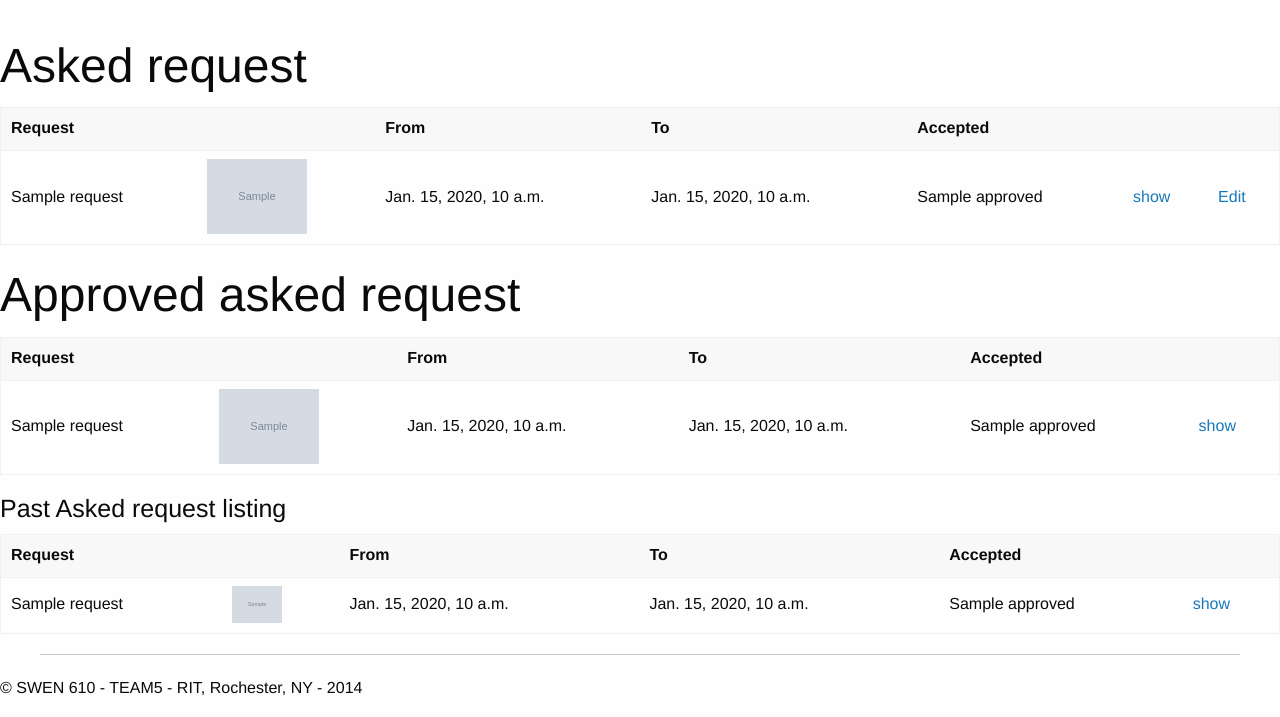
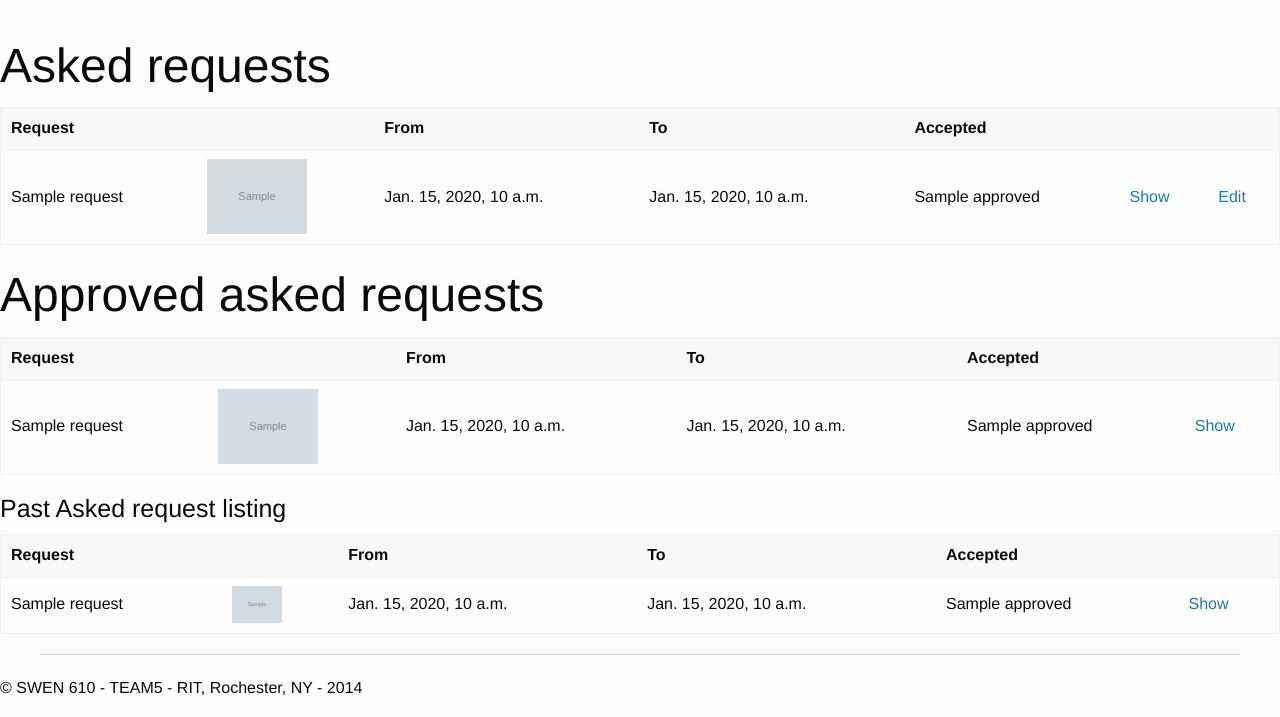
Before and after one commit to vishnutej9492/toolshare, a Django app: template toolshare/toolshare/Sharing/templates/Sharing/asked_requests_index.html in a window 1280 px wide. Shown: the part 283-1000 px from the top of the page. Run offline with Django 3.2, Linux system fonts and the light colour scheme; the template is opened without the code that fills it: most values are stand-ins (such as "Sample title", 1, 10 or a date in 2020); grey boxes marked "Sample" are stand-in pictures; some libraries are stand-ins or nearby versions.

Commit message:
more html fixes, UI related design

```diff
--- a/toolshare/toolshare/Sharing/templates/Sharing/asked_request_detail.html
+++ b/toolshare/toolshare/Sharing/templates/Sharing/asked_request_detail.html
@@ -1,4 +1,4 @@
-      {% extends "base.html" %}
+{% extends "base.html" %}
 {% block title_html %}
   Tool request detail
 {% endblock %}
--- a/toolshare/toolshare/Sharing/templates/Sharing/asked_request_edit.html
+++ b/toolshare/toolshare/Sharing/templates/Sharing/asked_request_edit.html
@@ -1,4 +1,4 @@
-      {% extends "base.html" %}
+{% extends "base.html" %}
 {% block title_html %}
   Tool request detail
 {% endblock %}
--- a/toolshare/toolshare/Sharing/templates/Sharing/asked_requests_index.html
+++ b/toolshare/toolshare/Sharing/templates/Sharing/asked_requests_index.html
@@ -6,7 +6,7 @@
   {{ bloc.super }}
 {% endblock %}
 {% block article_content %}
-  <h1>Asked request</h1>
+  <h1>Asked requests</h1>
   <table>
     <thead>
       <tr>
@@ -27,14 +27,14 @@
         <td>{{ request.start_date }}</td>
         <td>{{ request.end_date }}</td>
         <td>{{ request.approved }}</td>
-        <td><a href={% url 'sharing:asked-request-detail' request.id %}>show</a></td>
+        <td><a href={% url 'sharing:asked-request-detail' request.id %}>Show</a></td>
         <td><a href={% url 'sharing:asked-request-edit' request.id %}>Edit</a></td>
       </tr>
     {% endfor %}
     </tbody>
   </table>
 
-  <h1>Approved asked request</h1>
+  <h1>Approved asked requests</h1>
   <table>
     <thead>
       <tr>
@@ -54,7 +54,7 @@
         <td>{{ request.start_date }}</td>
         <td>{{ request.end_date }}</td>
         <td>{{ request.approved }}</td>
-        <td><a href={% url 'sharing:asked-request-detail' request.id %}>show</a></td>
+        <td><a href={% url 'sharing:asked-request-detail' request.id %}>Show</a></td>
       </tr>
     {% endfor %}
     </tbody>
@@ -80,7 +80,7 @@
         <td>{{ request.start_date }}</td>
         <td>{{ request.end_date }}</td>
         <td>{{ request.approved }}</td>
-        <td><a href={% url 'sharing:asked-request-detail' request.id %}>show</a></td>
+        <td><a href={% url 'sharing:asked-request-detail' request.id %}>Show</a></td>
       </tr>
     {% endfor %}
     </tbody>
--- a/toolshare/toolshare/Sharing/templates/Sharing/borrowed_tools.html
+++ b/toolshare/toolshare/Sharing/templates/Sharing/borrowed_tools.html
@@ -25,7 +25,7 @@
         <td>{{ request.lender }}</td>
         <td>
 
-          <div>{% if request.tool.image %}<img src="{{ request.tool.image.url }}" width="100">{% else %}no image{% endif %} | {{ request.tool.name }} </div>
+          <div>{% if request.tool.image %}<img src="{{ request.tool.image.url }}" width="100">{% else %} No image {% endif %} | {{ request.tool.name }} </div>
         </td>
         <td>{{ request.start_date }}</td>
         <td>{{ request.end_date }}</td>
@@ -55,7 +55,7 @@
         <td>{{ request.lender }}</td>
         <td>
 
-          <div>{% if request.tool.image %}<img src="{{ request.tool.image.url }}" width="100">{% else %}no image{% endif %} | {{ request.tool.name }} </div>
+          <div>{% if request.tool.image %}<img src="{{ request.tool.image.url }}" width="100">{% else %} No image {% endif %} | {{ request.tool.name }} </div>
         </td>
         <td>{{ request.start_date }}</td>
         <td>{{ request.end_date }}</td>
--- a/toolshare/toolshare/Sharing/templates/Sharing/create_request.html
+++ b/toolshare/toolshare/Sharing/templates/Sharing/create_request.html
@@ -10,7 +10,7 @@
         {% csrf_token %}
         <table>
           <tr>
-            <td>{% if tool.image %}<img src="{{ tool.image.url }}" width="300">{% else %}no image{% endif %}</td>
+            <td>{% if tool.image %}<img src="{{ tool.image.url }}" width="300">{% else %} No image {% endif %}</td>
             <td>owner: {{ tool.owner }} </td>
             <td>pickup arrangement: {{ tool.owner.pickup_loc }} </td>
           </tr>
--- a/toolshare/toolshare/Sharing/templates/Sharing/given_tools.html
+++ b/toolshare/toolshare/Sharing/templates/Sharing/given_tools.html
@@ -25,7 +25,7 @@
         <td>{{ request.borrower }}</td>
         <td>
 
-          <div>{% if request.tool.image %}<img src="{{ request.tool.image.url }}" width="100">{% else %}no image{% endif %} | {{ request.tool.name }} </div>
+          <div>{% if request.tool.image %}<img src="{{ request.tool.image.url }}" width="100">{% else %} No image {% endif %} | {{ request.tool.name }} </div>
         </td>
         <td>{{ request.start_date }}</td>
         <td>{{ request.end_date }}</td>
@@ -55,7 +55,7 @@
         <td>{{ request.borrower }}</td>
         <td>
 
-          <div>{% if request.tool.image %}<img src="{{ request.tool.image.url }}" width="100">{% else %}no image{% endif %} | {{ request.tool.name }} </div>
+          <div>{% if request.tool.image %}<img src="{{ request.tool.image.url }}" width="100">{% else %} No image {% endif %} | {{ request.tool.name }} </div>
         </td>
         <td>{{ request.start_date }}</td>
         <td>{{ request.end_date }}</td>
--- a/toolshare/toolshare/Sharing/templates/Sharing/given_tools_coordinator.html
+++ b/toolshare/toolshare/Sharing/templates/Sharing/given_tools_coordinator.html
@@ -24,7 +24,7 @@
       {% for request in s.current_given_tools %}
         <tr>
           <td>{{ request }}</td>
-          <td>{% if request.tool.image %}<img src="{{ request.tool.image.url }}" width="100">{% else %}no image{% endif %}</td>
+          <td>{% if request.tool.image %}<img src="{{ request.tool.image.url }}" width="100">{% else %} No Image {% endif %}</td>
           <td>{{ request.start_date }}</td>
           <td>{{ request.end_date }}</td>
           <td><a href={% url 'sharing:given-tool-edit' request.id %}>End sharing...</a></td>
@@ -32,7 +32,6 @@
       {% endfor %}
       </tbody>
     </table>
-
     <h1>Past given tools</h1>
     <table>
       <thead>
--- a/toolshare/toolshare/Sharing/templates/Sharing/index.html
+++ b/toolshare/toolshare/Sharing/templates/Sharing/index.html
@@ -1 +1 @@
-<button type="submit">arrangements</button>
+<button type="submit">Arrangements</button>
--- a/toolshare/toolshare/Sharing/templates/Sharing/received_request_detail.html
+++ b/toolshare/toolshare/Sharing/templates/Sharing/received_request_detail.html
@@ -36,7 +36,7 @@
             {% if tool_request.tool.image %}
                 <td><img src="{{ tool_request.tool.image.url }}" width="300" ></td>
             {% else %}
-                <td>no image found</td>
+                <td> No image found</td>
             {% endif %}
         </tr>
         </thead>
@@ -45,5 +45,5 @@
             <button class="button" type="submit" name="btn_approve">Approve Request</button>
             <button class="button" type="submit" name="btn_reject">Reject Request</button>
       {% endif %}
-      <a class="small button" href="{{back}}">Cancel</a>
+      <a class="button" href="{{back}}">Cancel</a>
 {% endblock %}
--- a/toolshare/toolshare/Sharing/templates/Sharing/received_requests_coordinator_index.html
+++ b/toolshare/toolshare/Sharing/templates/Sharing/received_requests_coordinator_index.html
@@ -24,7 +24,7 @@
       {% for request in s.waiting_asked_requests %}
         <tr>
           <td>{{ request }}</td>
-          <td>{% if request.tool.image %}<img src="{{ request.tool.image.url }}" width="100">{% else %}no image{% endif %}</td>
+          <td>{% if request.tool.image %}<img src="{{ request.tool.image.url }}" width="100">{% else %} No image {% endif %}</td>
           <td>{{ request.start_date }}</td>
           <td>{{ request.end_date }}</td>
           <td><a href={% url 'sharing:received-request-detail' request.id %}>Detail/Approve...</a></td>
@@ -49,7 +49,7 @@
       {% for request in s.approved_asked_requests %}
         <tr>
           <td>{{ request }}</td>
-          <td>{% if request.tool.image %}<img src="{{ request.tool.image.url }}" width="50">{% else %}no image{% endif %}</td>
+          <td>{% if request.tool.image %}<img src="{{ request.tool.image.url }}" width="50">{% else %} No image {% endif %}</td>
           <td>{{ request.start_date }}</td>
           <td>{{ request.end_date }}</td>
           <td><a href={% url 'sharing:received-request-detail' request.id %}>Detail/Approve...</a></td>
@@ -74,7 +74,7 @@
       {% for request in s.past_asked_requests %}
         <tr>
           <td>{{ request }}</td>
-          <td>{% if request.tool.image %}<img src="{{ request.tool.image.url }}" width="50">{% else %}no image{% endif %}</td>
+          <td>{% if request.tool.image %}<img src="{{ request.tool.image.url }}" width="50">{% else %} No image {% endif %}</td>
           <td>{{ request.start_date }}</td>
           <td>{{ request.end_date }}</td>
           <td>{{ request.approved }}</td>
--- a/toolshare/toolshare/Sharing/templates/Sharing/received_requests_index.html
+++ b/toolshare/toolshare/Sharing/templates/Sharing/received_requests_index.html
@@ -22,7 +22,7 @@
     {% for request in waiting_requests %}
       <tr>
         <td>{{ request }}</td>
-        <td>{% if request.tool.image %}<img src="{{ request.tool.image.url }}" width="100">{% else %}no image{% endif %}</td>
+        <td>{% if request.tool.image %}<img src="{{ request.tool.image.url }}" width="100">{% else %} No image {% endif %}</td>
         <td>{{ request.start_date }}</td>
         <td>{{ request.end_date }}</td>
         <td><a href={% url 'sharing:received-request-detail' request.id %}>Detail/Approve...</a></td>
@@ -47,7 +47,7 @@
     {% for request in approved_requests %}
       <tr>
         <td>{{ request }}</td>
-        <td>{% if request.tool.image %}<img src="{{ request.tool.image.url }}" width="50">{% else %}no image{% endif %}</td>
+        <td>{% if request.tool.image %}<img src="{{ request.tool.image.url }}" width="50">{% else %} No image {% endif %}</td>
         <td>{{ request.start_date }}</td>
         <td>{{ request.end_date }}</td>
         <td><a href={% url 'sharing:received-request-detail' request.id %}>Detail/Approve...</a></td>
@@ -72,7 +72,7 @@
     {% for request in past_requests %}
       <tr>
         <td>{{ request }}</td>
-        <td>{% if request.tool.image %}<img src="{{ request.tool.image.url }}" width="50">{% else %}no image{% endif %}</td>
+        <td>{% if request.tool.image %}<img src="{{ request.tool.image.url }}" width="50">{% else %} No image{% endif %}</td>
         <td>{{ request.start_date }}</td>
         <td>{{ request.end_date }}</td>
         <td>{{ request.approved }}</td>
--- a/toolshare/toolshare/Sharing/templates/Sharing/sheds.html
+++ b/toolshare/toolshare/Sharing/templates/Sharing/sheds.html
@@ -37,14 +37,14 @@
   <div class="pagination">
     <span class="step-links">
         {% if all_sheds.has_previous %}
-            <a class="button" href="?page={{ all_sheds.previous_page_number }}">previous</a>
-            <a href="?page={{ all_sheds.previous_page_number }}">previous</a>
+            <a class="button" href="?page={{ all_sheds.previous_page_number }}">Previous</a>
+            <a href="?page={{ all_sheds.previous_page_number }}">Previous</a>
         {% endif %}
         <span class="current">
             Page {{ all_sheds.number }} of {{ all_sheds.paginator.num_pages }}.
         </span>
         {% if all_sheds.has_next %}
-            <a class="button" href="?page={{ all_sheds.next_page_number }}">next</a>
+            <a class="button" href="?page={{ all_sheds.next_page_number }}">Next</a>
         {% endif %}
     </span>
   </div>
```
